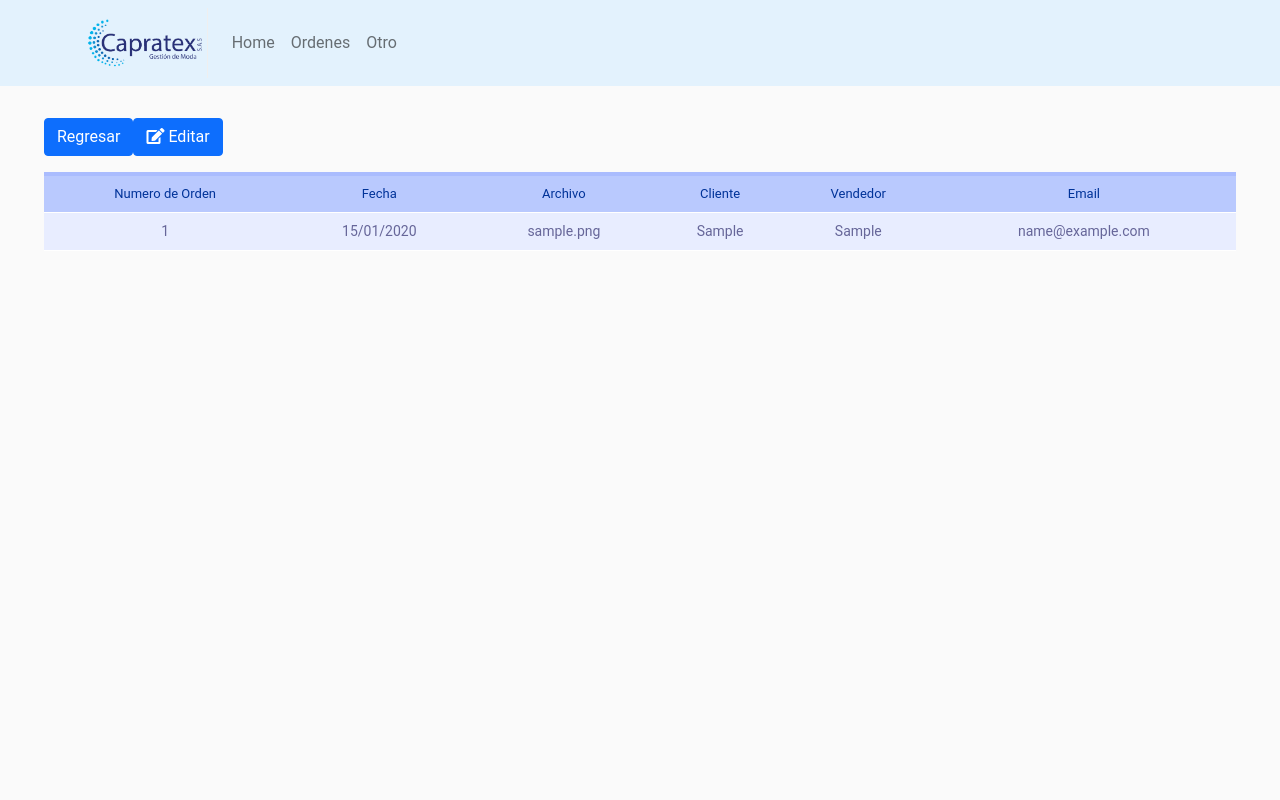
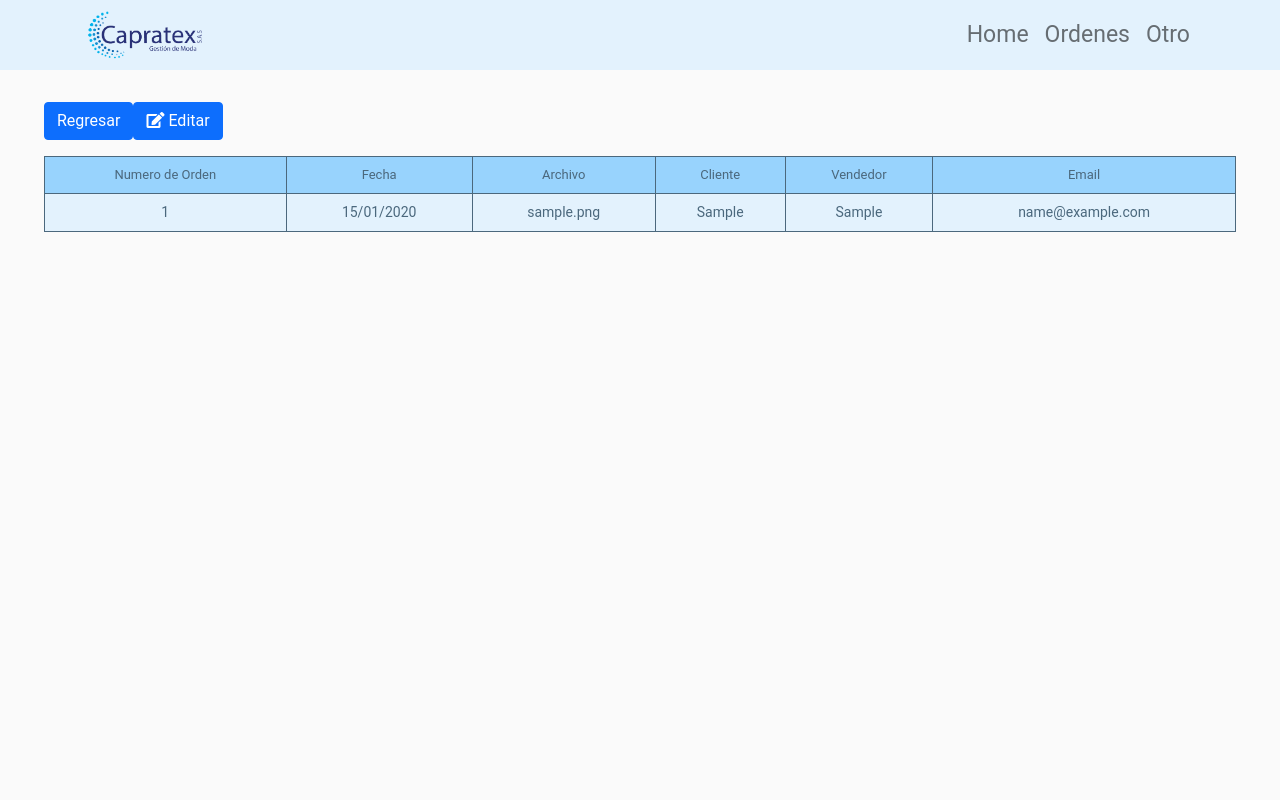
Before and after one commit to jaortiz92/prepareOrders, a Django app: page /orders/orders/ in a window 1280 px wide. Run offline with Django 3.2, Linux system fonts and the light colour scheme; tables that the repository leaves empty hold one stand-in row (values such as "Sample post"); some libraries are stand-ins or nearby versions.

Commit message:
Order css and change 0s for nothing in the dynamic table

```diff
--- a/orders/ServicesOrders.py
+++ b/orders/ServicesOrders.py
@@ -61,7 +61,8 @@ class ServicesReadPivot():
         df = df.reset_index()
         df = df.sort_values(
             ['id_order_id', 'reference', 'color'])
-        df = df.fillna(0)
+        # Change nan for "" before it was for 0
+        df = df.fillna("")
         df['total'] = df.iloc[:, 3:].sum(axis=1)
         df.rename(columns={
             'id_order_id': 'ID Pedido',
--- a/static/css/main.css
+++ b/static/css/main.css
@@ -1,5 +1,15 @@
+:root {
+    --white: #fafafa;
+    --blue-light:#E3F2FD;
+    --blue-medium: #98D3FD;
+    --blue-dark: #4B687D;
+    --dark: #70787D;
+    --dark-light: #70787D;
+    --dark: #4B687D;
+}
+
 html, body {
-    background: #fafafa;
+    background: var(--white);
     height: 100%;
     width: 100%;
     font-family: 'Roboto', sans-serif;
@@ -7,7 +17,7 @@ html, body {
 
 
 h1, h2, h3 {
-    color: #5ECAEB;
+    color: var(--blue-medium);
 }
 
 .titles-capratex{
@@ -19,13 +29,14 @@ h1, h2, h3 {
 }
 
 .titles-capratex-sub h1{
-    color: #224B58;
+    color: var(--blue-dark);
 }
 
+/* Menus */
 .name-button{
     height: 225px;
     width: 100%;
-    background-color: #2B5C6B;
+    background-color: var(--blue-dark);
     display: grid;
     align-items: center;
     align-self: auto;
@@ -33,20 +44,19 @@ h1, h2, h3 {
 
 }
 
-/* Menus */
 .menu-option-capratex {
     text-align: center;
     margin-left: 10%;
     margin-right: 10%;
     width: 80%;
-    color: #A7DDEE;
+    color: var(--blue-light);
     white-space: normal;
 }
 
 .name-button-sub {
     height: 225px;
     width: 100%;
-    background-color: #AEE6FC;
+    background-color: var(--blue-light);
     display: grid;
     align-items: center;
     align-self: auto;
@@ -60,7 +70,7 @@ h1, h2, h3 {
     margin-left: 10%;
     margin-right: 10%;
     width: 80%;
-    color: #224B58;
+    color: var(--blue-dark);
     white-space: normal;
 }
 
@@ -89,43 +99,18 @@ h1, h2, h3 {
     width: 100%;
 }
 
-#auth-container {
-    background: #fff;
-    border: 1px solid #e6e6e6;
-    border-radius: 1px;
+#main-navbar {
+    background-color: var(--blue-light);
+    padding: 0%
 }
 
-#main-navbar {
-    background-color: #0a7fd3;
-    border-bottom: 10px solid rgba(0,0,0,.0975);
+.nav-icon li {
+    color: var(--dark);
+    font-size: 23px;
+    display: block;
 }
-
-.post-container {
-    background: #fff;
-    border: 1px solid #e6e6e6;
-    border-radius: 3px;
-}
-
-.nav-icon a {
-    color: #262626;
-    font-size: 1.3em;
-    display: block;
-    margin-top: .2em;
-    margin-left: 1.2em;
-    font-weight: 100;
-}
-.nav-icon a:hover {
-    color: #1d5e72;;
-}
-#profile-box {
-    background: #fff;
-    border: 1px solid rgba(0,0,0,.0975);
-    border-radius: 1px;
-    margin-top: 6em;
-}
-
-#user-posts #post-thumb {
-    background: #fff;
+.nav-icon li:hover {
+    background-color: var(--blue-medium);
 }
 
 .row {
@@ -140,36 +125,32 @@ h1, h2, h3 {
     text-align: center;
 }
 
-.tables-capratex{
-    background-color: rgb(0, 174, 255);
-}
-
 /* Tables */
 table {
     font-size: 14px;
     margin: 0px;
     width: 100%;
     text-align: center;
-    border-collapse: collapse; }
+    border-collapse: collapse;
+}
 
 th {
     font-size: 13px;
     font-weight: normal;
     padding: 8px;
-    background: #b9c9fe;
-    border-top: 4px solid #aabcfe;
-    border-bottom: 1px solid #fff;
-    color: #039; }
-
+    background: var(--blue-medium);
+    color: var(--blue-dark);
+    border: 1px solid  var(--dark);
+}
 td {
     padding: 8px;
-    background: #e8edff;
-    border-bottom: 1px solid #fff;
-    color: #669;
-    border-top: 1px solid transparent;
+    background: var(--blue-light);
+    border-bottom: 1px solid var(--dark);
+    color: var(--blue-dark);
+    border: 1px solid  var(--dark);
 }
 
 tr:hover td {
-    background: #d0dafd;
-    color: #339;
+    background: var(--dark-light);
+    color: var(--white);
 }
--- a/templates/nav.html
+++ b/templates/nav.html
@@ -1,11 +1,11 @@
 {% load static %}
-<nav class="navbar navbar-expand-lg navbar-light" style="background-color: #e3f2fd;" id=" main-navbar">
+<nav class="navbar navbar-expand-lg" id="main-navbar">
     <div class="container">
 
-        <a class="navbar-brand pr-5" style="border-right: 1px solid #efefef;" href="{% url 'home' %}">
+        <a class="navbar-brand pr-5" href="{% url 'home' %}">
             <img src="{% static 'img/LOGO-CAPRATEX.png' %}" height="60" class="d-inline-block align-top" />
         </a>
-        <div class="collapse navbar-collapse navbar-light" id="navbarNav">
+        <div class="nav-icon navbar-light" id="navbarNav">
             <ul class="navbar-nav">
                 <li class="nav-item active">
                     <a class="nav-link" href="{% url 'home' %}">Home <span class="sr-only">(current)</span></a>
```
